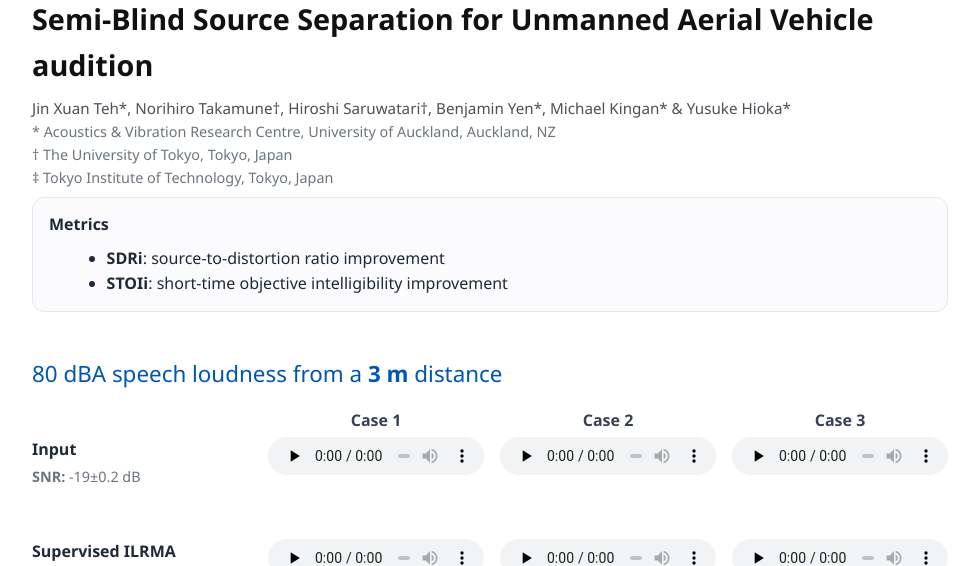
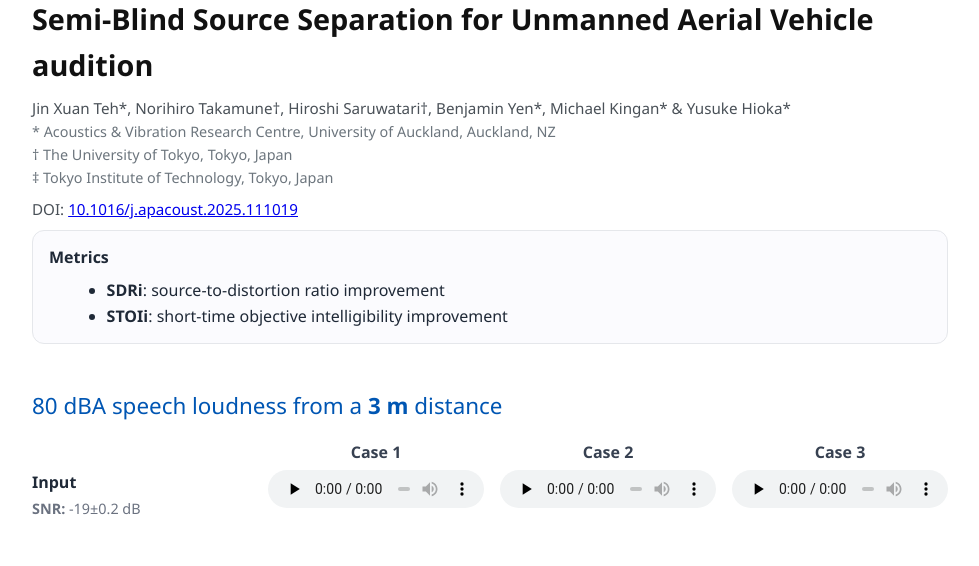
Before and after one commit to JinXuanTeh/audio-sample-supervised-ILRMA-UAV-CODEX, a plain HTML site: page index.html in a window 1280 px wide. Shown: the part 198-764 px from the top of the page, without its empty margins (150-1129 px from the left). Drawn offline with Linux system fonts and the light colour scheme.

Commit message:
Add DOI link to index page

```diff
--- a/index.html
+++ b/index.html
@@ -20,6 +20,7 @@
     .subtitle-title{font-size:1.8em;color:#111;font-weight:600;margin:0 0 .5rem}
     .authors p{margin:0;font-size:.95em;color:#495057}
     .authors .affils{font-size:.9em;color:#6c757d}
+    .authors .doi{margin-top:.5rem}
     hr{border:0;border-top:1px solid var(--rule);margin:20px 0}
 
     /* ---------------- Meta chips ---------------- */
@@ -75,6 +76,7 @@
         <p class="affils">* Acoustics &amp; Vibration Research Centre, University of Auckland, Auckland, NZ</p>
         <p class="affils">† The University of Tokyo, Tokyo, Japan</p>
         <p class="affils">‡ Tokyo Institute of Technology, Tokyo, Japan</p>
+        <p class="doi">DOI: <a href="https://doi.org/10.1016/j.apacoust.2025.111019">10.1016/j.apacoust.2025.111019</a></p>
       </div>
 
       <section class="metrics">
```
